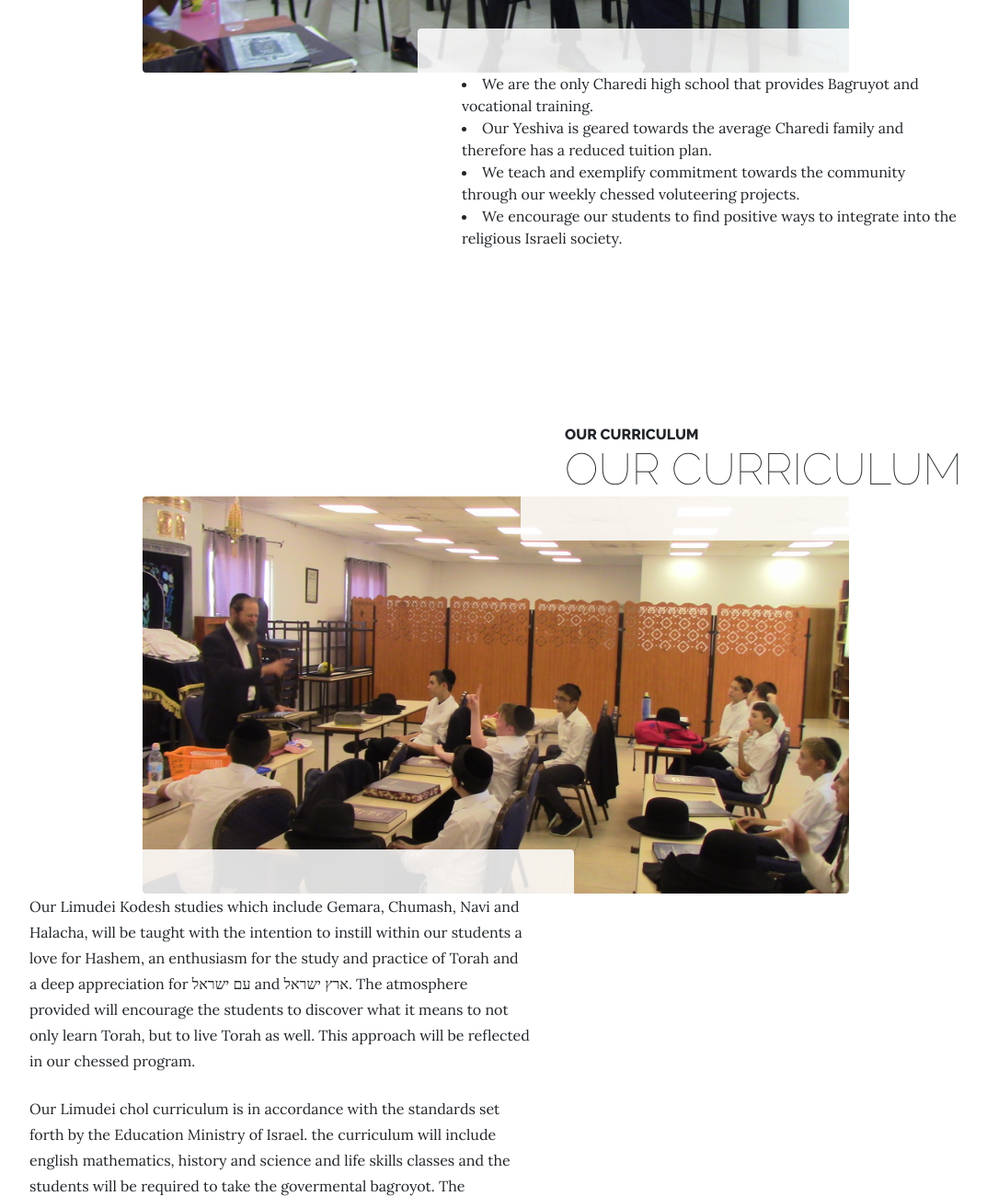
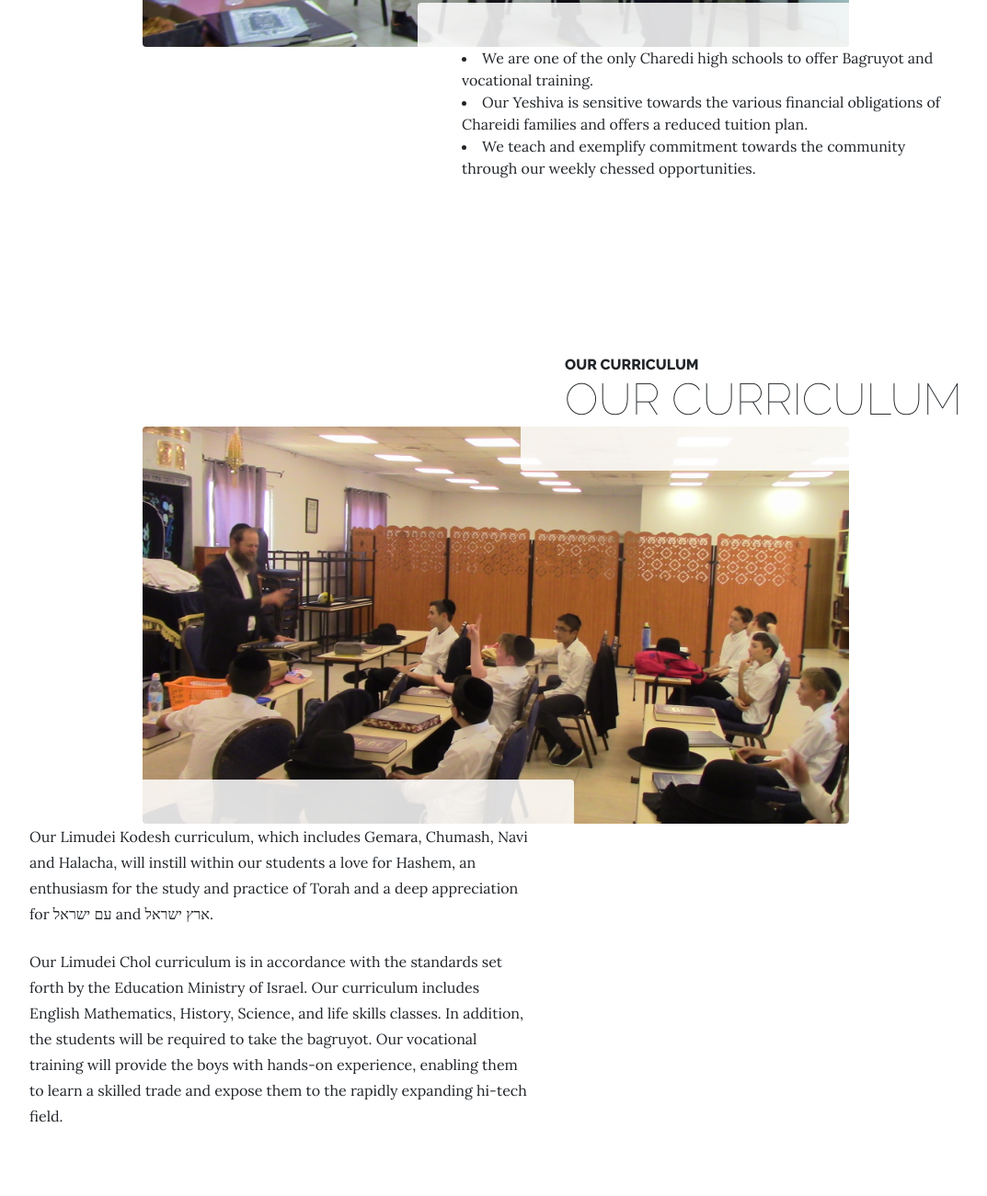
Before and after one commit to mikbeee/off.mikbeee.github.io, a website: page about.html in a window 1280 px wide. Shown: the part 1806-3107 px from the top of the page at 92% size, without its empty margins (101-1174 px from the left). Drawn offline with Linux system fonts and the light colour scheme.

Commit message:
Update about.html

```diff
--- a/about.html
+++ b/about.html
@@ -130,7 +130,7 @@
           <img class="product-item-img mx-auto d-flex rounded img-fluid mb-3 mb-lg-0" src="img/products-01.JPG" alt="">
           <div class="product-item-description d-flex mr-auto">
             <div class="bg-faded p-5 rounded">
-              <p class="mb-0">Yeshivat Simchat HaTorah of Beit Shemesh seeks to provide a comprehensive and inspiring Yeshiva curriculum that will facilitate the development of serious Bnei Torah, while also inculcating the students with the necessary skills and knowledge that will enable them to successfully join the Israeli workforce and support their families with dignity. The goal is to provide a well rounded high school education that is easily accessible and affordable while also broadening the boys’ personal perspectives and sense of obligation towards their own community and to greater Israeli society as well.</p>
+              <p class="mb-0">Yeshivas Simchas HaTorah of Beit Shemesh offers a comprehensive and inspiring curriculum that provides a serious Limudei Kodesh education coupled with an emphasis on middot and derech eretz.  In addition, our students will receive a superb education that will allow them to master the bagruyot . Our goal is to provide a well rounded high school education that is easily accessible and affordable, while also broadening the boys’ personal perspectives and sense of obligation towards their own community and to the greater Klal Yisrael.</p>
             </div>
           </div>
         </div>
@@ -151,10 +151,9 @@
           <img class="product-item-img mx-auto d-flex rounded img-fluid mb-3 mb-lg-0" src="img/products-02.JPG" alt="">
           <div class="product-item-description d-flex ml-auto">
             <div class="bg-faded p-5 rounded">
-              <p class="mb-0"><li>We are the only Charedi high school that provides Bagruyot and vocational training.</li>
-                  <li>Our Yeshiva is geared towards the average Charedi family and therefore has a reduced tuition plan.</li>
-                  <li>We teach and exemplify commitment towards the community through our weekly chessed voluteering projects.</li>
-                  <li>We encourage our students to find positive ways to integrate into the religious Israeli society.</li></p>
+              <p class="mb-0"><li>We are one of the only Charedi high schools to offer Bagruyot and vocational training.</li>
+                  <li>Our Yeshiva is sensitive towards the various financial obligations of Chareidi families and offers a reduced tuition plan.</li>
+                  <li>We teach and exemplify commitment towards the community through our weekly chessed opportunities.</li></p>
             </div>
           </div>
         </div>
@@ -175,7 +174,7 @@
           <img class="product-item-img mx-auto d-flex rounded img-fluid mb-3 mb-lg-0" src="img/products-03.JPG" alt="">
           <div class="product-item-description d-flex mr-auto">
             <div class="bg-faded p-5 rounded">
-              <p class="mb-0">Our Limudei Kodesh studies which include Gemara, Chumash, Navi and Halacha, will be taught with the intention to instill within our students a love for Hashem, an enthusiasm for the study and practice of Torah and a deep appreciation for עם ישראל and ארץ ישראל. The atmosphere provided will encourage the students to discover what it means to not only learn Torah, but to live Torah as well. This approach will be reflected in our chessed program.</p><br> <p>Our Limudei chol curriculum is in accordance with the standards set forth by the Education Ministry of Israel. the curriculum will include english mathematics, history and science and life skills classes and the students will be required to take the govermental bagroyot. The vocational training will provide the boys with hands-on experience enabling them to learn a skilled trade as well as expose them to the rapidly expanding hi-tech field.</p>
+              <p class="mb-0">Our Limudei Kodesh curriculum, which includes Gemara, Chumash, Navi and Halacha, will instill within our students a love for Hashem, an enthusiasm for the study and practice of Torah and a deep appreciation for עם ישראל and ארץ ישראל.</p><br> <p>Our Limudei Chol curriculum is in accordance with the standards set forth by the Education Ministry of Israel. Our curriculum includes English Mathematics, History, Science, and life skills classes. In addition, the students will be required to take the bagruyot. Our vocational training will provide the boys with hands-on experience, enabling them to learn a skilled trade and expose them to the rapidly expanding hi-tech field.</p>
             </div>
           </div>
         </div>
```
